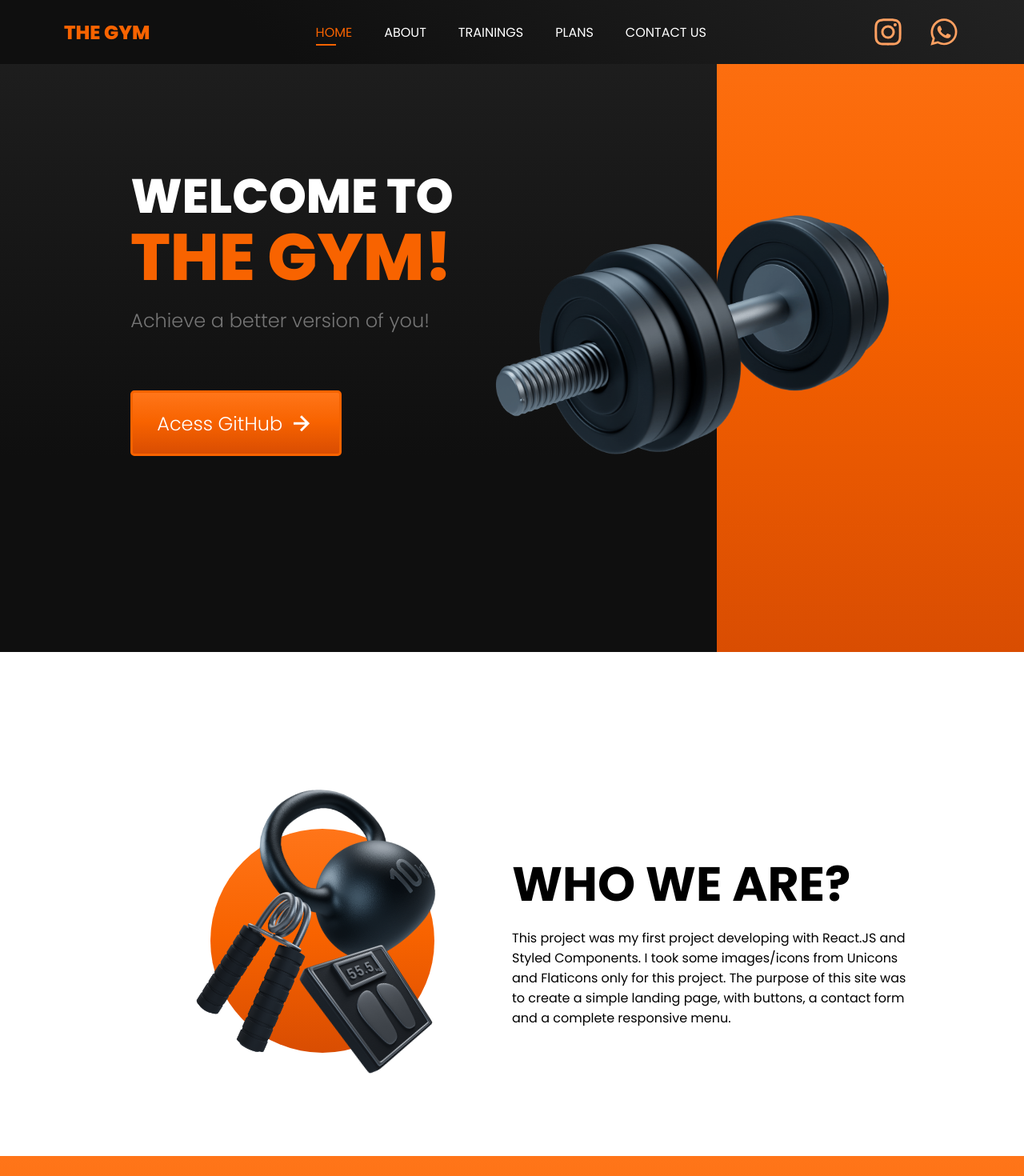
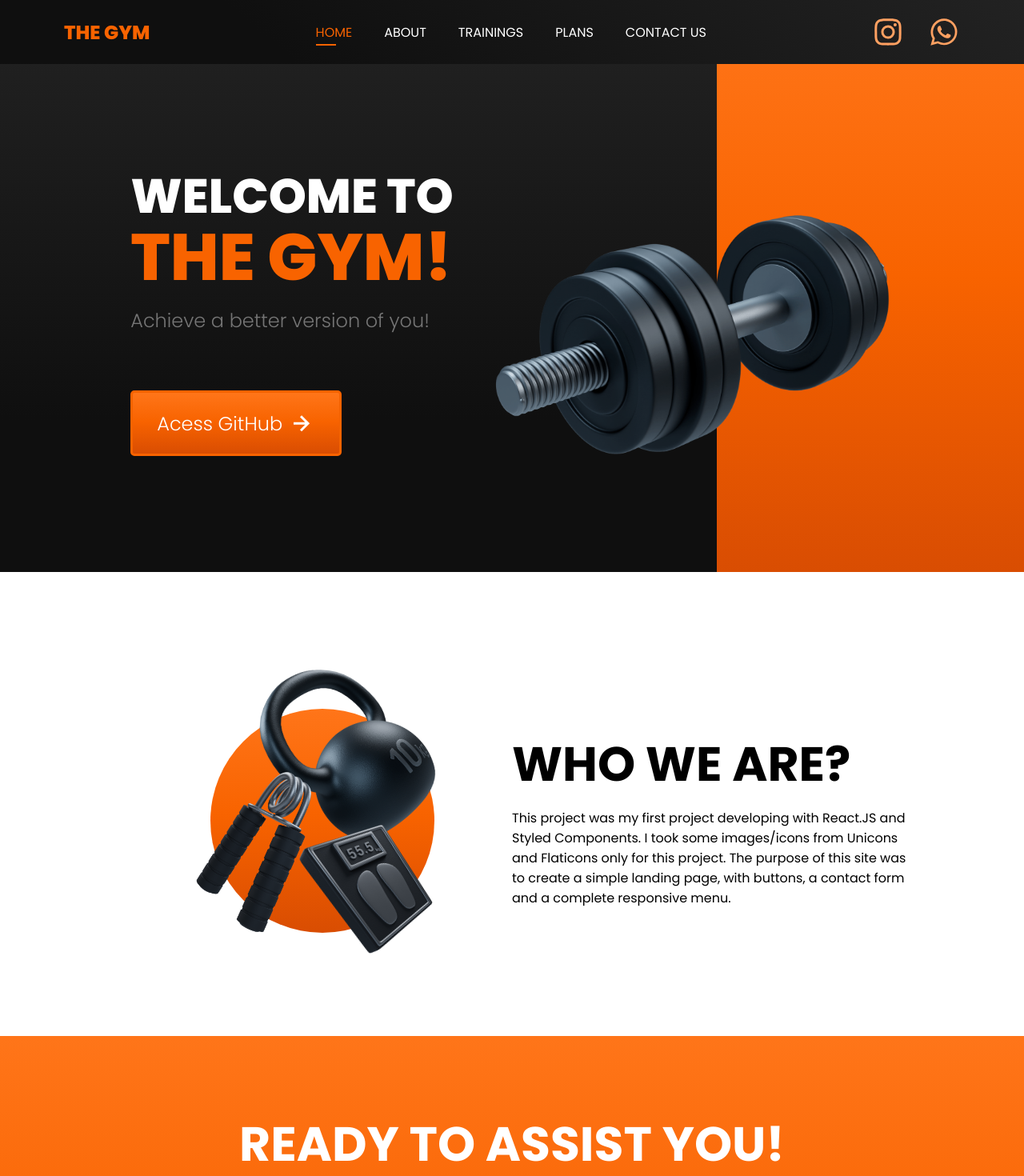
Before and after one commit to michel-raupp/gym-project, a React (Create React App) app: page / in a window 1280 px wide. Shown: the top 1470 px of the page at 80% size. Built offline with nearby package versions, Linux system fonts and the light colour scheme.

Commit message:
final commit

```diff
--- a/src/components/about/Styles.js
+++ b/src/components/about/Styles.js
@@ -10,10 +10,10 @@ export const AboutIMGs = styled(Container)`
       margin: 80px 0 0 0;
   }
   @media (max-width: 800px){
-    margin: 0px 0 150px 0px;
+    margin: 0px 0 200px 0px;
   }
   @media (max-width: 600px){
-      margin: 0px 0 150px 0px;
+      margin: 0px 0 200px 0px;
   }
   @media (max-width: 500px){
       width: 100%;
@@ -143,19 +143,23 @@ export const AboutTextos = styled(Container)`
 
 
 export const AboutSection = styled(Container)`
-    margin: 280px 100px 60px 0px;
+    margin: 200px 100px 60px 0px;
     padding: 100px 0;
 
     @media (max-width: 1400px){
-      margin: 350px 0px 60px 0px;
+      margin: 200px 0px 60px 0px;
     }
     @media (max-width: 1000px){
-      margin: 350px 80px 60px 0px;
+      margin: 200px 80px 60px 0px;
     }
     @media (max-width: 800px){
-      margin: 380px 0px 0px 0px;
+      margin: 250px 0px 0px 0px;
       flex-direction: column;
       justify-content: center;
     }
+    @media (max-width: 600px){
+      margin: 350px 0px 0px 0px;
+
+    }
 
 `
--- a/src/components/header/Styles.jsx
+++ b/src/components/header/Styles.jsx
@@ -1,5 +1,5 @@
 import styled from "styled-components"
-import { FontSizes, Colors, Container, Effects } from "../../styles/Styles"
+import { FontSizes, Colors, Container} from "../../styles/Styles"
 
 export const Title = styled.h1`
     font-size: ${props => props.primary ? '72px' : `${FontSizes.giraffe}`};
@@ -11,22 +11,18 @@ export const Title = styled.h1`
         font-size: ${props => props.primary ? `60px` : `${FontSizes.hippo}`};
         margin-bottom: ${props => props.primary ? 0 : '-30px'};
     }
-
     @media (max-width: 1050px){
         font-size: ${props => props.primary ? `51px` : `${FontSizes.horse}`};
     }
-
     @media (max-width: 800px){
         font-size: ${props => props.primary ? `72px` : `${FontSizes.giraffe}`};
     }
-
     @media (max-width: 600px){
         font-size: ${props => props.primary ? `51px` : `${FontSizes.horse}`};
     }
     @media (max-width: 370px){
         font-size: ${props => props.primary ? `40px` : `55px`};
     }
-
 `
 export const Subtitle = styled.p`
     color: ${Colors.grey};
--- a/src/styles/Styles.js
+++ b/src/styles/Styles.js
@@ -63,12 +63,21 @@ export const BgBlack = styled.div`
     background: ${Bgradient.cinza};
     height: 900px;
 
+    @media (max-width: 1400px){
+        height: 700px;
+    }
+
+    @media (max-width: 1050px){
+        height: 650px;
+    }
+
     @media (max-width: 800px){
         width: 100%;
+        height: 700px;
     }
 
-    @media (max-width: 600px){
-        height: 700px;
+    @media (max-width: 370px){
+      height: 600px;
     }
 `
 
```
